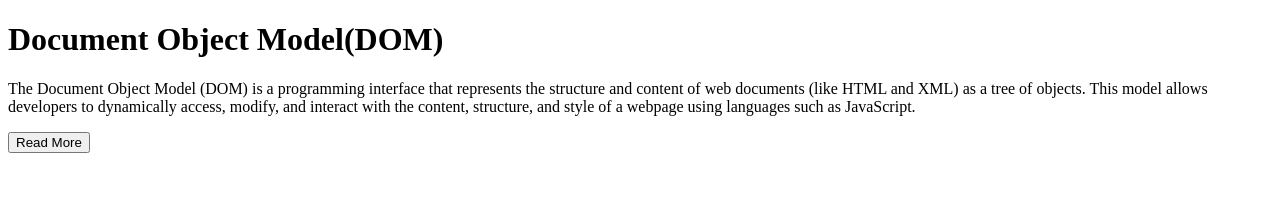
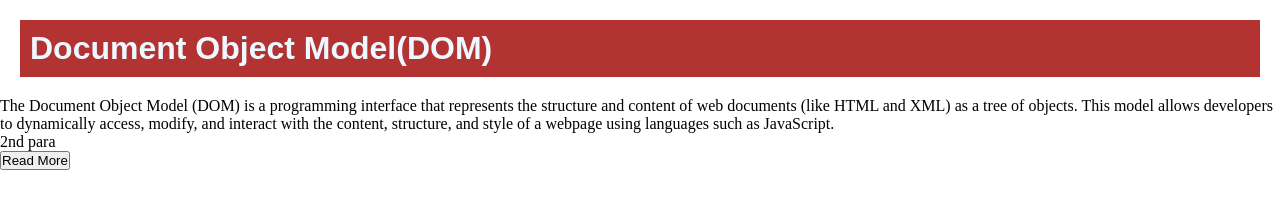
Before and after one commit to MumtazKakakhail/javascript-tutorial, a plain HTML site: page DOM/index.html in a window 1280 px wide. Drawn offline with Linux system fonts and the light colour scheme.

Commit message:
DOM Manipulation

```diff
--- a/DOM/index.html
+++ b/DOM/index.html
@@ -4,15 +4,17 @@
     <meta charset="UTF-8" />
     <meta name="viewport" content="width=device-width, initial-scale=1.0" />
     <title>Document</title>
+    <link rel="stylesheet" href="styles.css">
   </head>
   <body>
-    <h1 id="div1">Document Object Model(DOM)</h1>
-    <p id="para">
+    <h1 id="heading">Document Object Model(DOM)</h1>
+    <p class="para">
       The Document Object Model (DOM) is a programming interface that represents
       the structure and content of web documents (like HTML and XML) as a tree
       of objects. This model allows developers to dynamically access, modify,
       and interact with the content, structure, and style of a webpage using
       languages such as JavaScript.
+      <p>2nd para</p>
     </p>
     <button id="btn">Read More</button>
     <script src="./script.js"></script>
--- a/DOM/script.js
+++ b/DOM/script.js
@@ -0,0 +1,15 @@
+//DOM Manipulation
+//get element by ID
+let Heading = document.getElementById("heading");
+console.log(Heading);
+
+//get element by class
+let paragraph = document.getElementsByClassName("para");
+console.log(paragraph);
+console.dir(paragraph);
+
+
+//get element by tagname
+let paras = document.getElementsByTagName("p");
+console.log(paras);
+console.dir(paras);
--- /dev/null
+++ b/DOM/styles.css
@@ -0,0 +1,11 @@
+*{
+    margin: 0;
+    padding: 0;
+}
+#heading {
+    background-color: rgb(179, 51, 51);
+    color: rgb(240, 248, 255);
+    font-family: Arial, Helvetica, sans-serif;
+    margin: 20px;
+    padding: 10px;
+}
```
